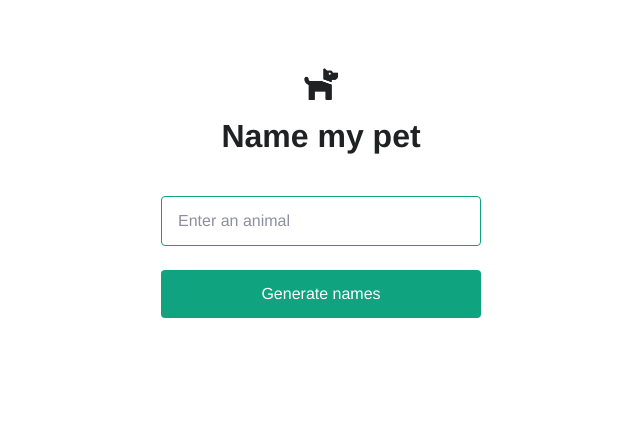
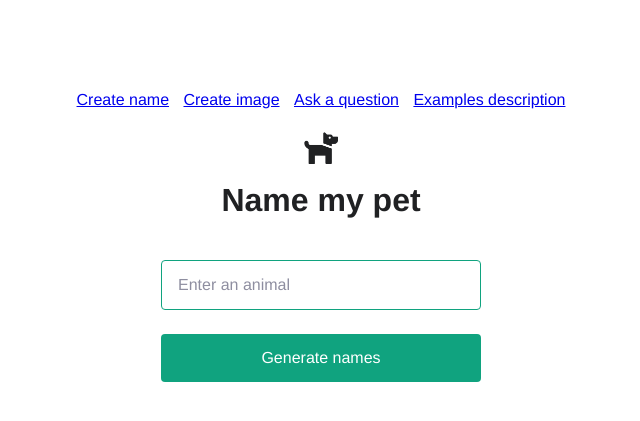
Before and after one commit to maxmax/openai-quickstart-python-ex, a Flask app: page / in a window 1280 px wide. Shown: the top 421 px of the page, without its empty margins (319-959 px from the left). Run offline with Flask 2, Linux system fonts and the light colour scheme; some web fonts are replaced.

Commit message:
update more examples

```diff
--- a/app.py
+++ b/app.py
@@ -34,6 +34,34 @@ Names:""".format(
         animal.capitalize()
     )
 
+@app.route("/question", methods=("GET", "POST"))
+def question():
+    if request.method == "POST":
+        question = request.form["question"]
+        response = openai.Completion.create(
+            model="text-davinci-003",
+            prompt=question,
+            temperature=0.6,
+        )
+        return redirect(url_for("question", result=response.choices[0].text))
+
+    result = request.args.get("result")
+    return render_template("question.html", result=result)
+
+@app.route("/image", methods=("GET", "POST"))
+def image():
+    if request.method == "POST":
+        image = request.form["image"]
+        response = openai.Image.create(
+            prompt=image,
+            n=1,
+            size="1024x1024"
+        )
+        return redirect(url_for("image", result=response['data'][0]['url']))
+
+    result = request.args.get("result")
+    return render_template("image.html", result=result)
+
 @app.route("/examples")
 def examples():
     return render_template("examples.html")
--- a/static/main.css
+++ b/static/main.css
@@ -28,6 +28,8 @@ body {
 }
 .icon {
   width: 34px;
+  display: block;
+  margin: auto;
 }
 h3 {
   font-size: 32px;
@@ -35,6 +37,7 @@ h3 {
   font-weight: bold;
   color: #202123;
   margin: 16px 0 40px;
+  text-align: center;
 }
 form {
   display: flex;
@@ -64,3 +67,16 @@ input[type="submit"] {
   font-weight: bold;
   margin-top: 40px;
 }
+
+.navigation {
+  padding: 0;
+  margin: 20px 0;
+  list-style: none;
+}
+
+.navigation li {
+  padding: 0;
+  margin: 0 5px;
+  list-style: none;
+  display: inline;
+}
--- a/templates/index.html
+++ b/templates/index.html
@@ -1,14 +1,6 @@
-<!DOCTYPE html>
-<head>
-  <title>OpenAI Quickstart examples</title>
-  <link
-    rel="shortcut icon"
-    href="{{ url_for('static', filename='dog.png') }}"
-  />
-  <link rel="stylesheet" href="{{ url_for('static', filename='main.css') }}" />
-</head>
-
-<body>
+{% extends "layout.html" %}
+{% block title %}Name my pet{% endblock %}
+  {% block content %}
     <img src="{{ url_for('static', filename='dog.png') }}" class="icon" />
     <h3>Name my pet</h3>
     <form action="/" method="post">
@@ -18,4 +10,4 @@
     {% if result %}
     <div class="result">{{ result }}</div>
     {% endif %}
-</body>
+{% endblock %}
--- /dev/null
+++ b/templates/layout.html
@@ -0,0 +1,20 @@
+<!doctype html>
+<html>
+  <head>
+    {% block head %}
+    <link rel="stylesheet" href="{{ url_for('static', filename='main.css') }}" />
+    <title>OpenAI Quickstart Examples - {% block title %}{% endblock %}</title>
+    {% endblock %}
+  </head>
+  <body>
+    <section>
+      <ul class="navigation">
+        <li><a href="/">Create name</a></li>
+        <li><a href="/image">Create image</a></li>
+        <li><a href="/question">Ask a question</a></li>
+        <li><a href="/examples">Examples description</a></li>
+      </ul>
+    </section>
+    <section>{% block content %}{% endblock %}</section>
+  </body>
+</html>
```
Also changed, not shown: templates/examples.html (+14 -9 lines), templates/image.html (added, +14 -0 lines), templates/question.html (added, +12 -0 lines). Lines whose indentation alone changed are shown as unchanged.
